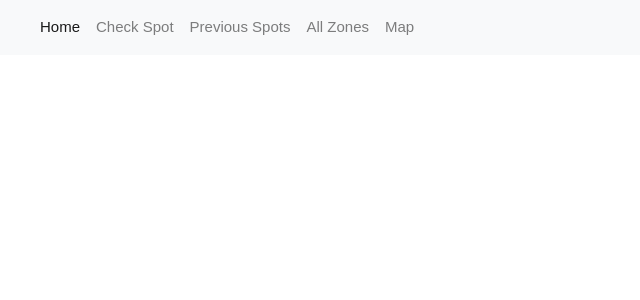
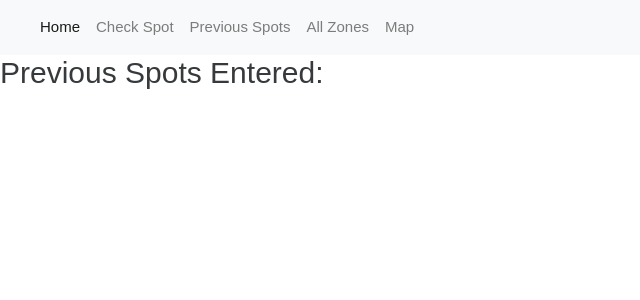
Before and after one commit to aimeemcgrenera/spotcheck, a React (Create React App) app in the folder client/: page /spots in a window 1280 px wide. Shown: the top 300 px of the page, without its empty margins (0-640 px from the left). Built offline with nearby package versions, Linux system fonts and the light colour scheme.

Commit message:
have routes and components set

```diff
--- /dev/null
+++ b/client/src/components/Spots.js
@@ -0,0 +1,12 @@
+import React from 'react';
+
+const Spots = () => {
+  return (
+    <div className="Spots">
+      <h2>Previous Spots Entered:</h2>
+      <p></p>
+    </div>
+  );
+};
+
+export default Spots;
--- /dev/null
+++ b/client/src/components/Zones.js
@@ -0,0 +1,12 @@
+import React from 'react';
+
+const Zones = () => {
+  return (
+    <div className="Zones">
+      <h2>All Zones:</h2>
+      <p></p>
+    </div>
+  );
+};
+
+export default Zones;
--- a/client/src/containers/App.js
+++ b/client/src/containers/App.js
@@ -4,6 +4,8 @@ import { BrowserRouter as Router, Route } from 'react-router-dom';
 import NavBar from '../components/NavBar';
 import Home from '../components/Home';
 import ZoneList from '../components/ZoneList';
+import Spots from '../components/Spots';
+import Zones from '../components/Zones';
 import SpotNew from './SpotNew';
 import ZoneSearch from '../components/ZoneSearch';
 
@@ -17,6 +19,8 @@ class App extends Component {
         <NavBar />
         <Route exact path="/" component={Home}/>
         <Route path="/spotnew" component={SpotNew}/>
+        <Route path="/spots" component={Spots}/>
+        <Route path="/zones" component={Zones}/>
 
           </div>
         </Router>
```
